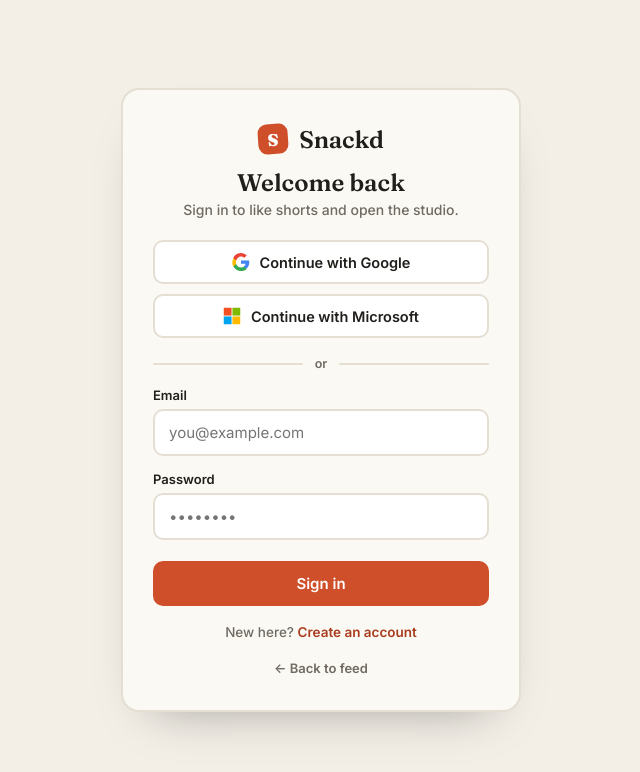
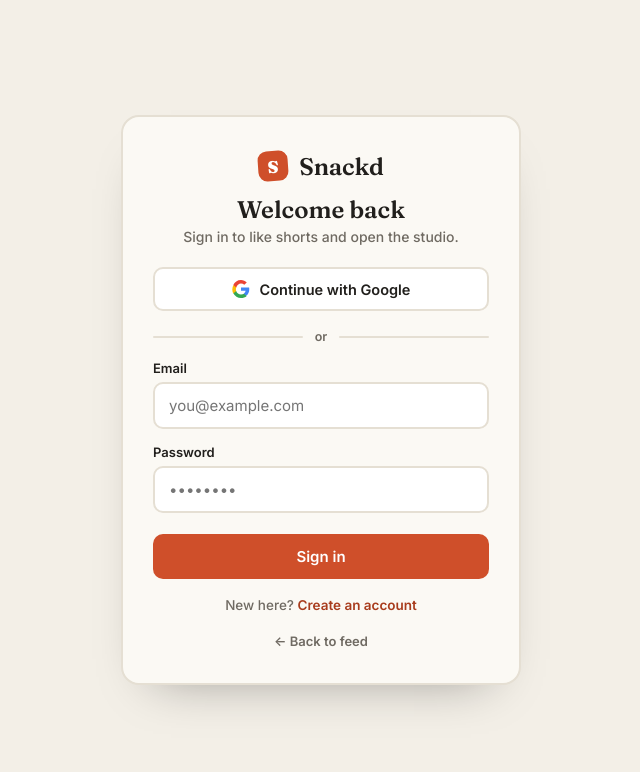
Before and after one commit to 01cariter/video-website, a Next.js app: page /login in a window 1280 px wide. Shown: the top 772 px of the page, without its empty margins (319-959 px from the left). Built offline with nearby package versions, Linux system fonts and the light colour scheme.

Commit message:
Remove unsupported Microsoft social login button

```diff
--- a/app/components/AuthPanel.js
+++ b/app/components/AuthPanel.js
@@ -12,17 +12,6 @@
       <path fill="#34A853" d="M12 24c3.1 0 5.7-1.03 7.6-2.79l-3.72-2.89c-1.03.69-2.35 1.1-3.88 1.1-2.98 0-5.5-2.01-6.4-4.72H1.75v2.98A11.99 11.99 0 0 0 12 24z" />
       <path fill="#FBBC05" d="M5.6 14.7a7.2 7.2 0 0 1 0-4.6V7.12H1.75a12 12 0 0 0 0 10.76L5.6 14.7z" />
       <path fill="#EA4335" d="M12 4.77c1.68 0 3.2.58 4.39 1.72l3.29-3.29C17.69 1.2 15.1 0 12 0 7.31 0 3.26 2.69 1.75 6.62L5.6 9.9C6.5 7.19 9.02 4.77 12 4.77z" />
-    </svg>
-  );
-}
-
-function MicrosoftIcon() {
-  return (
-    <svg viewBox="0 0 24 24" width="18" height="18" aria-hidden="true">
-      <path fill="#F25022" d="M1 1h10.4v10.4H1z" />
-      <path fill="#7FBA00" d="M12.6 1H23v10.4H12.6z" />
-      <path fill="#00A4EF" d="M1 12.6h10.4V23H1z" />
-      <path fill="#FFB900" d="M12.6 12.6H23V23H12.6z" />
     </svg>
   );
 }
@@ -121,10 +110,6 @@
             <GoogleIcon />
             <span>Continue with Google</span>
           </button>
-          <button type="button" className="social-btn" onClick={() => startSocial('microsoft')} disabled={loading}>
-            <MicrosoftIcon />
-            <span>Continue with Microsoft</span>
-          </button>
         </div>
 
         <div className="divider"><span>or</span></div>
```
